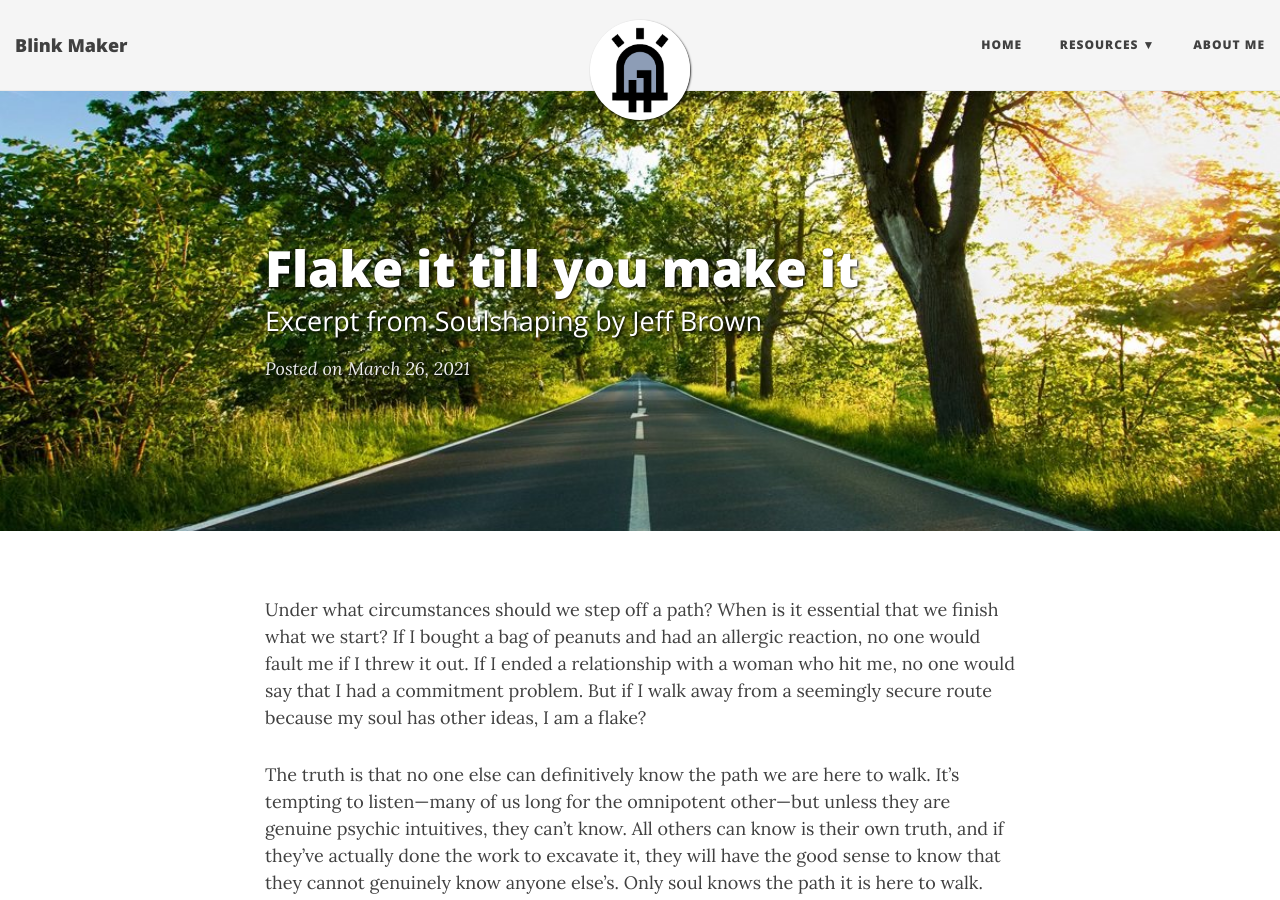
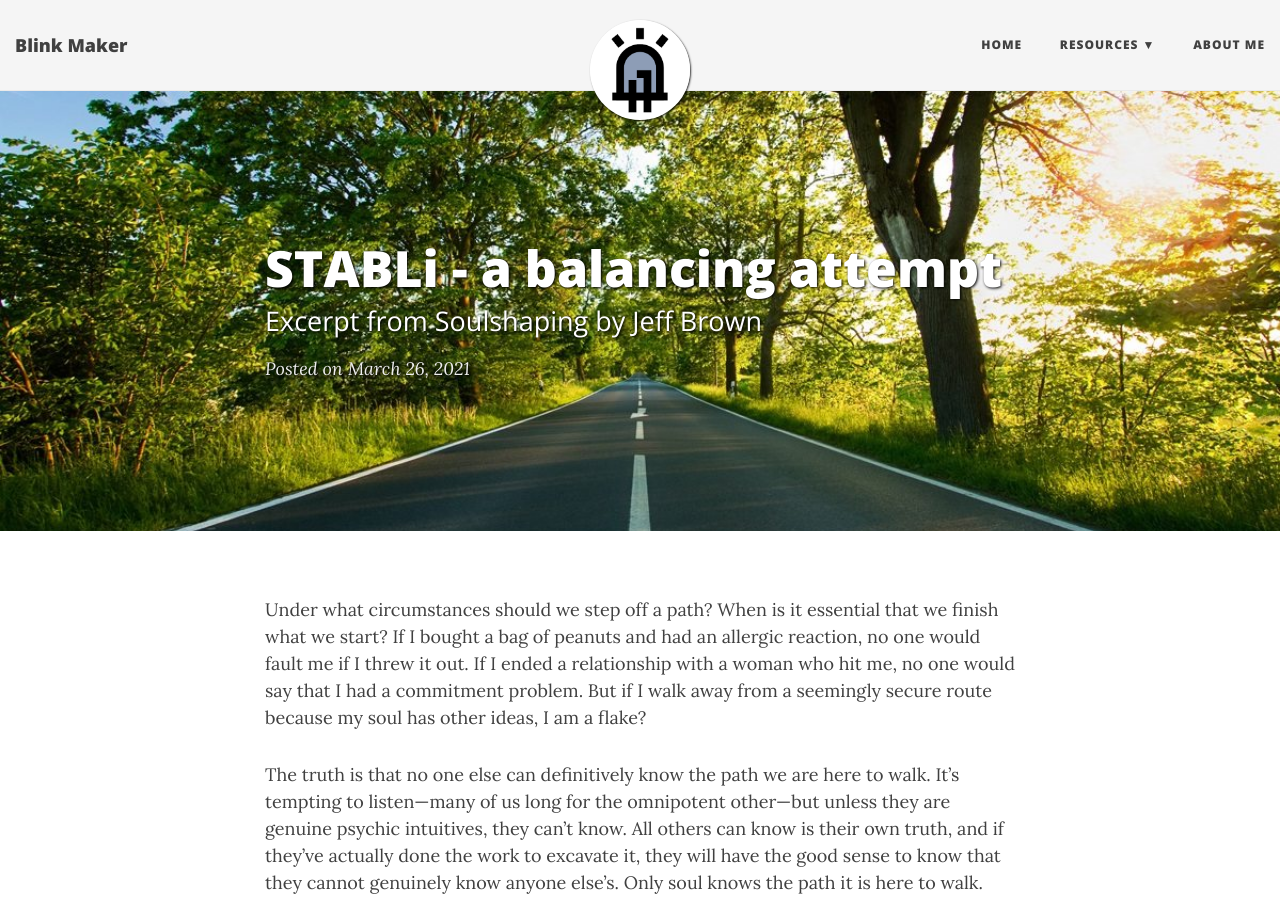
Before and after one commit to blinkmaker/blinkmaker.github.io, a Jekyll site: the page built from _posts/2021-03-26-stabli.md, in a window 1280 px wide and 900 px high. Built offline with Jekyll 4.4.1, drawn with Linux system fonts in a browser that asks for light colours; nearby versions of some CDN libraries.

Commit message:
Update 2021-03-26-stabli.md

```diff
--- a/_posts/2021-03-26-stabli.md
+++ b/_posts/2021-03-26-stabli.md
@@ -1,6 +1,6 @@
 ---
 layout: post
-title: Flake it till you make it
+title: STABLi - a balancing attempt
 subtitle: Excerpt from Soulshaping by Jeff Brown
 bigimg: /img/path.jpg
 tags: [books, test]
```
